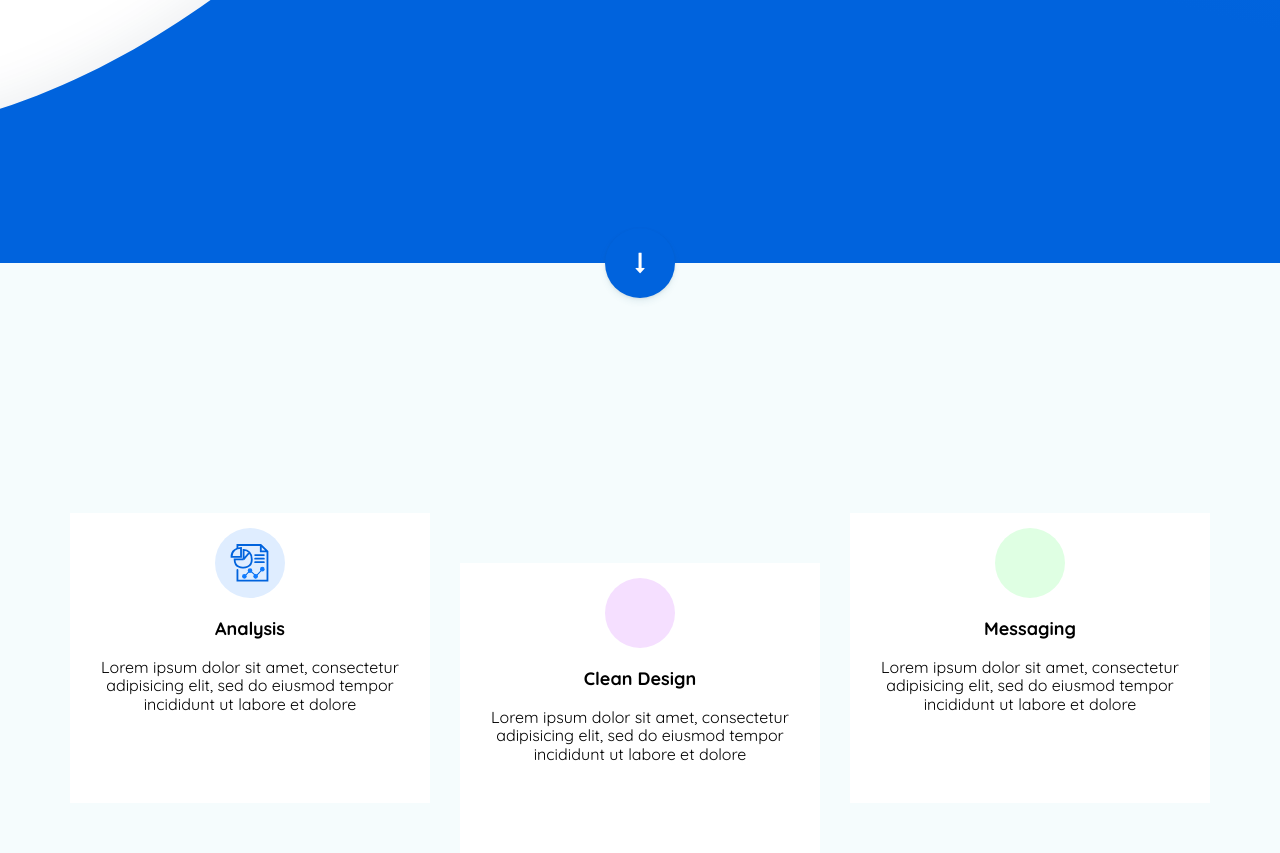
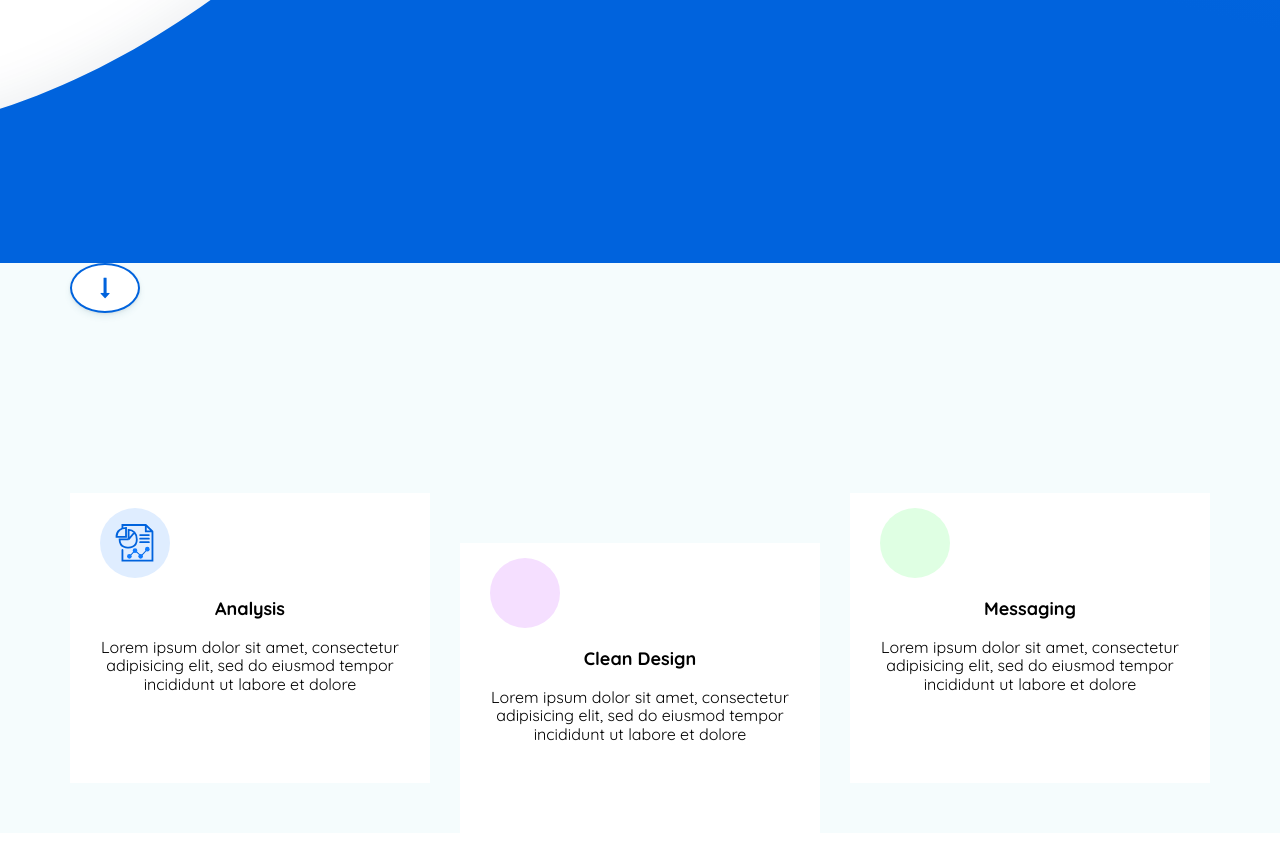
Before and after one commit to nans061998/homework-academy, a plain HTML site: page script.html in a window 1280 px wide. Shown: the part 1061-1914 px from the top of the page. Drawn offline with Linux system fonts and the light colour scheme.

Commit message:
Изменен блок features

```diff
--- a/script.html
+++ b/script.html
@@ -61,15 +61,15 @@
 			</div>
 		</section>
 		<section class="features">
-			<div class="wrapper">
-				<div class="btnDown">
+			<div class="container">
+				<div class="arrow">
 				   <button class="btn btn-blue-circle"><i class="fa fa-long-arrow-down fa-lg" aria-hidden="true"></i></button>
 				</div>
 				<div class="grid">
 					<div class="grid-item grid-item-01">
 						<div class="bg-white-feature">
-							<div class="thumb">
-								<img src="./img/Icon%201.svg"/>
+							<div class="card-image">
+								<img src="./img/Icon%201.svg" alt="Card image"/>
 							</div>
 							<h3 class="grid-title">Analysis</h3>
 							<p class="grid-description">
@@ -79,8 +79,8 @@
 					</div>
 					<div class="grid-item grid-item-02">
 						<div class="bg-white-feature">
-							<div class="thumb">
-								<img src="./img/Icon.svg"/>
+							<div class="card-image">
+								<img src="./img/Icon.svg" alt="Card image"/>
 							</div>
 							<h3 class="grid-title">Clean Design</h3>
 							<p class="grid-description">
@@ -90,8 +90,8 @@
 					</div>
 					<div class="grid-item grid-item-03">
 						<div class="bg-white-feature">
-							<div class="thumb">
-								<img src="./img/Ellipse%203.svg"/>
+							<div class="card-image">
+								<img src="./img/Ellipse%203.svg" alt="Card image"/>
 							</div>
 							<h3 class="grid-title">Messaging</h3>
 							<p class="grid-description">
@@ -102,5 +102,6 @@
 				</div>
 			</div>
 		</section>
+	</main>
 </body>
 </html>
```
